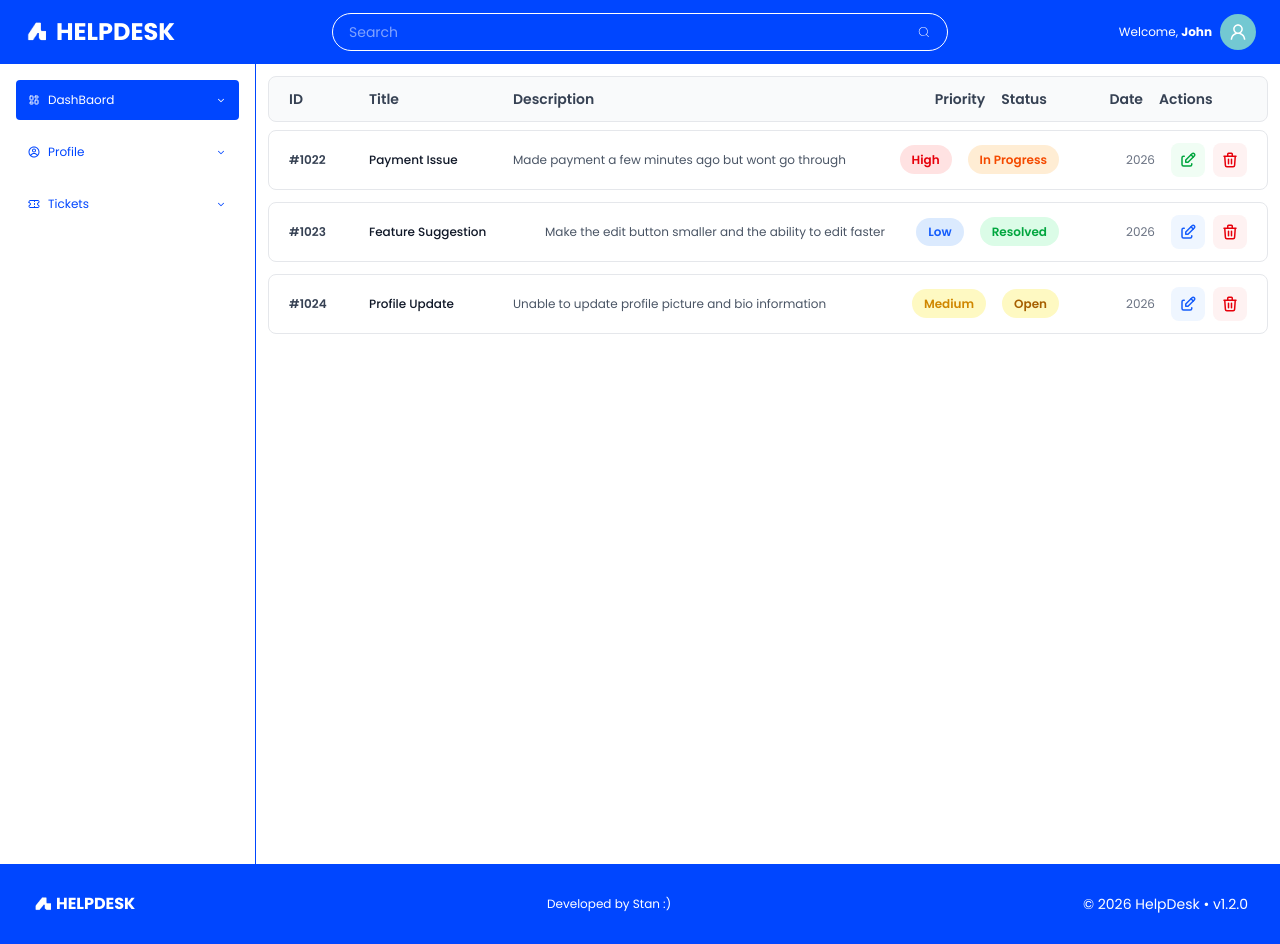
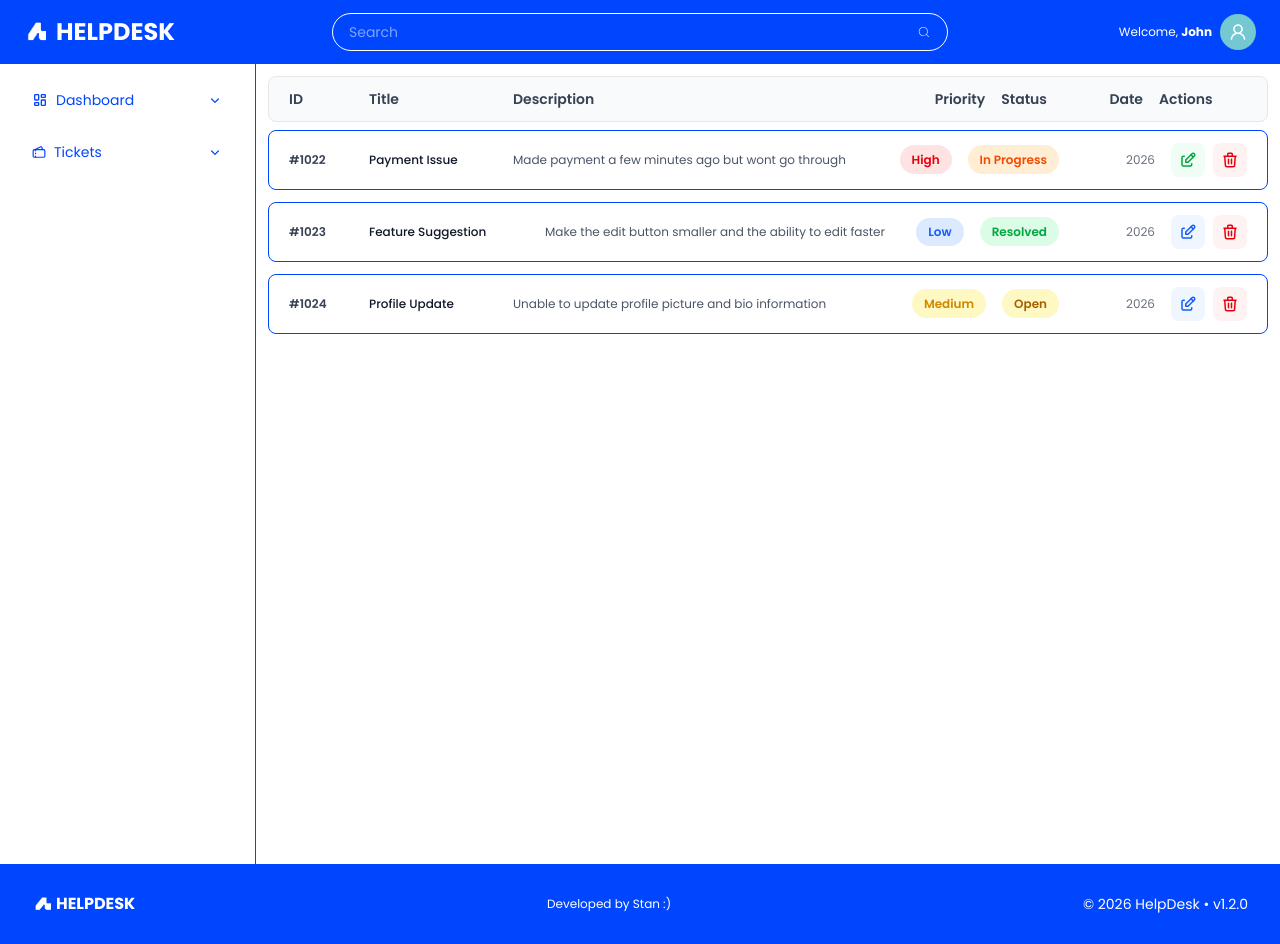
Before and after one commit to stanleymensah/Help-Desk-App, a React (Vite) app: page / in a window 1280 px wide. Built offline with nearby package versions, Linux system fonts and the light colour scheme.

Commit message:
Added tickets, sidbar dropdowns and logo

```diff
--- /dev/null
+++ b/src/components/common/Dropdown.jsx
@@ -0,0 +1,42 @@
+import { useState } from "react";
+import { HiMiniChevronDown } from "react-icons/hi2";
+
+const Dropdown = ({ name, items, icon }) => {
+  const [isOpen, setIsOpen] = useState(false);
+
+  return (
+    <div>
+      <div
+        aria-expanded={isOpen}
+        onClick={() => setIsOpen(!isOpen)}
+        className="navItem px-4 py-2.5 flex items-center justify-between gap-2 text-sm text-primary rounded cursor-pointer transition-colors aria-expanded:bg-primary aria-expanded:text-white"
+      >
+        <span className="flex items-center gap-2">
+          {icon}
+          {name}
+        </span>
+        <HiMiniChevronDown
+          size={16}
+          className={`transition-transform duration-200 ${isOpen ? "rotate-180" : ""}`}
+        />
+      </div>
+
+      {isOpen && (
+        <div className="bg-white border-x border-b border-gray-200 rounded-b overflow-hidden">
+          <ul>
+            {items.map((item, index) => (
+              <li
+                key={index}
+                className="px-4 py-2 text-sm text-gray-700 hover:bg-gray-50 cursor-pointer border-b last:border-b-0 border-gray-100"
+              >
+                {item}
+              </li>
+            ))}
+          </ul>
+        </div>
+      )}
+    </div>
+  );
+};
+
+export default Dropdown;
--- a/src/components/layout/Sidebar.jsx
+++ b/src/components/layout/Sidebar.jsx
@@ -1,7 +1,6 @@
+import Dropdown from "../common/Dropdown";
 import { TbLayoutDashboard } from "react-icons/tb";
-import { CgProfile } from "react-icons/cg";
-import { LuTicket } from "react-icons/lu";
-import { HiMiniChevronDown } from "react-icons/hi2";
+import { LuTickets } from "react-icons/lu";
 
 export default function Sidebar() {
   return (
@@ -9,31 +8,20 @@ export default function Sidebar() {
       <div className="sidebar border-e border-e-primary w-full h-full p-2">
         <div className="container p-2 flex flex-col gap-3">
           {/* SELECTED */}
-          <div className="navItem p-3 flex items-center justify-between text-xs bg-primary text-white rounded-sm">
-            <span className="flex items-center gap-2">
-              <TbLayoutDashboard />
-              DashBaord
-            </span>
-
-            <HiMiniChevronDown />
-          </div>
+            <Dropdown
+            icon={<TbLayoutDashboard size={16} />}
+              name="Dashboard"
+              items={["Profile", "Settings", "Logout"]}
+            />{" "}
 
           {/* NORMAL */}
-          <div className="navItem p-3 flex justify-between items-center text-xs bg-transparent text-primary rounded-sm">
-            <span className="flex items-center gap-2">
-              <CgProfile />
-              Profile
-            </span>
-            <HiMiniChevronDown />
-          </div>
+          <Dropdown
+          icon={<LuTickets />}
+          name="Tickets"
+          items={["Account", "Logout"]}
+          />
 
-          <div className="navItem p-3 flex justify-between items-center text-xs bg-transparent text-primary rounded-sm">
-            <span className="flex items-center gap-2">
-              <LuTicket />
-              Tickets
-            </span>
-            <HiMiniChevronDown />
-          </div>
+
         </div>
       </div>
     </>
--- a/src/output.css
+++ b/src/output.css
@@ -33,6 +33,7 @@
     --color-blue-100: oklch(93.2% 0.032 255.585);
     --color-blue-600: oklch(54.6% 0.245 262.881);
     --color-gray-50: oklch(98.5% 0.002 247.839);
+    --color-gray-100: oklch(96.7% 0.003 264.542);
     --color-gray-200: oklch(92.8% 0.006 264.531);
     --color-gray-500: oklch(55.1% 0.027 264.364);
     --color-gray-600: oklch(44.6% 0.03 256.802);
@@ -212,8 +213,29 @@
   }
 }
 @layer utilities {
+  .absolute {
+    position: absolute;
+  }
   .fixed {
     position: fixed;
+  }
+  .relative {
+    position: relative;
+  }
+  .top-\[calc\(100\%\+2px\)\] {
+    top: calc(100% + 2px);
+  }
+  .top-full {
+    top: 100%;
+  }
+  .right-0 {
+    right: calc(var(--spacing) * 0);
+  }
+  .left-0 {
+    left: calc(var(--spacing) * 0);
+  }
+  .z-10 {
+    z-index: 10;
   }
   .container {
     width: 100%;
@@ -238,6 +260,9 @@
   }
   .m-2 {
     margin: calc(var(--spacing) * 2);
+  }
+  .mt-1 {
+    margin-top: calc(var(--spacing) * 1);
   }
   .mb-3 {
     margin-bottom: calc(var(--spacing) * 3);
@@ -365,6 +390,9 @@
   .border-collapse {
     border-collapse: collapse;
   }
+  .rotate-180 {
+    rotate: 180deg;
+  }
   .cursor-pointer {
     cursor: pointer;
   }
@@ -398,10 +426,16 @@
   .gap-4 {
     gap: calc(var(--spacing) * 4);
   }
+  .gap-10 {
+    gap: calc(var(--spacing) * 10);
+  }
   .truncate {
     overflow: hidden;
     text-overflow: ellipsis;
     white-space: nowrap;
+  }
+  .overflow-hidden {
+    overflow: hidden;
   }
   .rounded {
     border-radius: 0.25rem;
@@ -418,9 +452,17 @@
   .rounded-sm {
     border-radius: var(--radius-sm);
   }
+  .rounded-b {
+    border-bottom-right-radius: 0.25rem;
+    border-bottom-left-radius: 0.25rem;
+  }
   .border {
     border-style: var(--tw-border-style);
     border-width: 1px;
+  }
+  .border-x {
+    border-inline-style: var(--tw-border-style);
+    border-inline-width: 1px;
   }
   .border-e {
     border-inline-end-style: var(--tw-border-style);
@@ -434,8 +476,14 @@
     --tw-border-style: none;
     border-style: none;
   }
+  .border-gray-100 {
+    border-color: var(--color-gray-100);
+  }
   .border-gray-200 {
     border-color: var(--color-gray-200);
+  }
+  .border-primary {
+    border-color: var(--color-primary);
   }
   .border-secondary {
     border-color: var(--color-secondary);
@@ -500,6 +548,9 @@
   .bg-transparent {
     background-color: transparent;
   }
+  .bg-white {
+    background-color: var(--color-white);
+  }
   .bg-yellow-100 {
     background-color: var(--color-yellow-100);
   }
@@ -538,6 +589,9 @@
   }
   .py-2 {
     padding-block: calc(var(--spacing) * 2);
+  }
+  .py-2\.5 {
+    padding-block: calc(var(--spacing) * 2.5);
   }
   .py-3 {
     padding-block: calc(var(--spacing) * 3);
@@ -644,6 +698,14 @@
   .underline {
     text-decoration-line: underline;
   }
+  .shadow-lg {
+    --tw-shadow: 0 10px 15px -3px var(--tw-shadow-color, rgb(0 0 0 / 0.1)), 0 4px 6px -4px var(--tw-shadow-color, rgb(0 0 0 / 0.1));
+    box-shadow: var(--tw-inset-shadow), var(--tw-inset-ring-shadow), var(--tw-ring-offset-shadow), var(--tw-ring-shadow), var(--tw-shadow);
+  }
+  .shadow-sm {
+    --tw-shadow: 0 1px 3px 0 var(--tw-shadow-color, rgb(0 0 0 / 0.1)), 0 1px 2px -1px var(--tw-shadow-color, rgb(0 0 0 / 0.1));
+    box-shadow: var(--tw-inset-shadow), var(--tw-inset-ring-shadow), var(--tw-ring-offset-shadow), var(--tw-ring-shadow), var(--tw-shadow);
+  }
   .ring-0 {
     --tw-ring-shadow: var(--tw-ring-inset,) 0 0 0 calc(0px + var(--tw-ring-offset-width)) var(--tw-ring-color, currentcolor);
     box-shadow: var(--tw-inset-shadow), var(--tw-inset-ring-shadow), var(--tw-ring-offset-shadow), var(--tw-ring-shadow), var(--tw-shadow);
@@ -662,9 +724,24 @@
     transition-timing-function: var(--tw-ease, var(--default-transition-timing-function));
     transition-duration: var(--tw-duration, var(--default-transition-duration));
   }
+  .transition-transform {
+    transition-property: transform, translate, scale, rotate;
+    transition-timing-function: var(--tw-ease, var(--default-transition-timing-function));
+    transition-duration: var(--tw-duration, var(--default-transition-duration));
+  }
+  .duration-200 {
+    --tw-duration: 200ms;
+    transition-duration: 200ms;
+  }
   .outline-none {
     --tw-outline-style: none;
     outline-style: none;
+  }
+  .last\:border-b-0 {
+    &:last-child {
+      border-bottom-style: var(--tw-border-style);
+      border-bottom-width: 0px;
+    }
   }
   .hover\:bg-blue-100 {
     &:hover {
@@ -673,10 +750,34 @@
       }
     }
   }
+  .hover\:bg-gray-50 {
+    &:hover {
+      @media (hover: hover) {
+        background-color: var(--color-gray-50);
+      }
+    }
+  }
+  .hover\:bg-gray-100 {
+    &:hover {
+      @media (hover: hover) {
+        background-color: var(--color-gray-100);
+      }
+    }
+  }
   .hover\:bg-green-100 {
     &:hover {
       @media (hover: hover) {
         background-color: var(--color-green-100);
+      }
+    }
+  }
+  .hover\:bg-primary\/90 {
+    &:hover {
+      @media (hover: hover) {
+        background-color: color-mix(in srgb, #0046FF 90%, transparent);
+        @supports (color: color-mix(in lab, red, red)) {
+          background-color: color-mix(in oklab, var(--color-primary) 90%, transparent);
+        }
       }
     }
   }
@@ -716,6 +817,16 @@
     &:active {
       --tw-border-style: none;
       border-style: none;
+    }
+  }
+  .aria-expanded\:bg-primary {
+    &[aria-expanded="true"] {
+      background-color: var(--color-primary);
+    }
+  }
+  .aria-expanded\:text-white {
+    &[aria-expanded="true"] {
+      color: var(--color-white);
     }
   }
 }
@@ -807,6 +918,10 @@ h2 {
   inherits: false;
   initial-value: solid;
 }
+@property --tw-duration {
+  syntax: "*";
+  inherits: false;
+}
 @layer properties {
   @supports ((-webkit-hyphens: none) and (not (margin-trim: inline))) or ((-moz-orient: inline) and (not (color:rgb(from red r g b)))) {
     *, ::before, ::after, ::backdrop {
@@ -827,6 +942,7 @@ h2 {
       --tw-ring-offset-color: #fff;
       --tw-ring-offset-shadow: 0 0 #0000;
       --tw-outline-style: solid;
+      --tw-duration: initial;
     }
   }
 }
--- a/src/pages/tickets/TicketsPage.jsx
+++ b/src/pages/tickets/TicketsPage.jsx
@@ -45,7 +45,7 @@ export default function TicketsPage() {
 
         <div className="flex flex-col gap-3 text-xs">
           {/* TICKET CARD ---- IN PROGESS */}
-          <div className="card flex items-center gap-4 border border-gray-200 rounded-lg py-3 px-5 hover:shadow-md transition-shadow">
+          <div className="card flex items-center gap-4 border border-primary rounded-lg py-3 px-5 hover:shadow-md transition-shadow">
             {/* ID - Small fixed width */}
             <div className="w-16 flex-shrink-0">
               <span className="font-semibold text-gray-700">#1022</span>
@@ -94,7 +94,7 @@ export default function TicketsPage() {
           </div>
 
           {/* TICKET CARD ---- RESOLVED */}
-          <div className="card flex items-center gap-4 border border-gray-200 rounded-lg py-3 px-5 hover:shadow-md transition-shadow">
+          <div className="card flex items-center gap-4 border border-primary rounded-lg py-3 px-5 hover:shadow-md transition-shadow">
             {/* ID - Small fixed width */}
             <div className="w-16 flex-shrink-0">
               <span className=" font-semibold text-gray-700">#1023</span>
@@ -142,7 +142,7 @@ export default function TicketsPage() {
           </div>
 
           {/* TICKET CARD ---- OPEN  */}
-          <div className="card flex items-center gap-4 border border-gray-200 rounded-lg py-3 px-5 hover:shadow-md transition-shadow">
+          <div className="card flex items-center gap-4 border border-primary rounded-lg py-3 px-5 hover:shadow-md transition-shadow">
             {/* ID - Small fixed width */}
             <div className="w-16 flex-shrink-0">
               <span className=" font-semibold text-gray-700">#1024</span>
```
